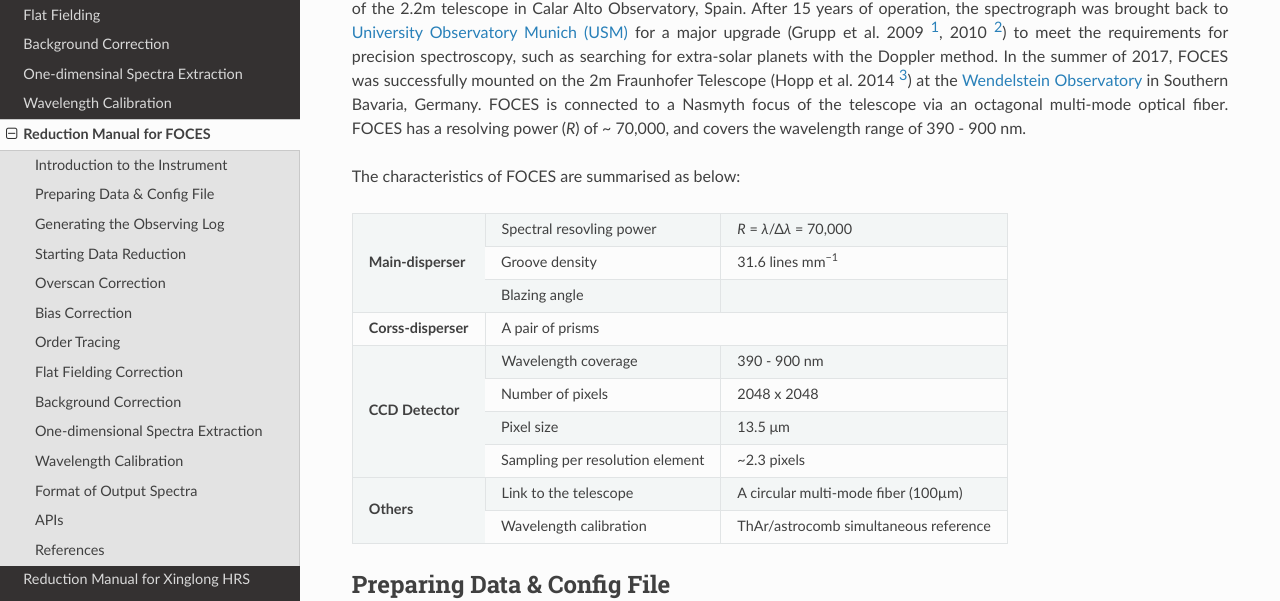
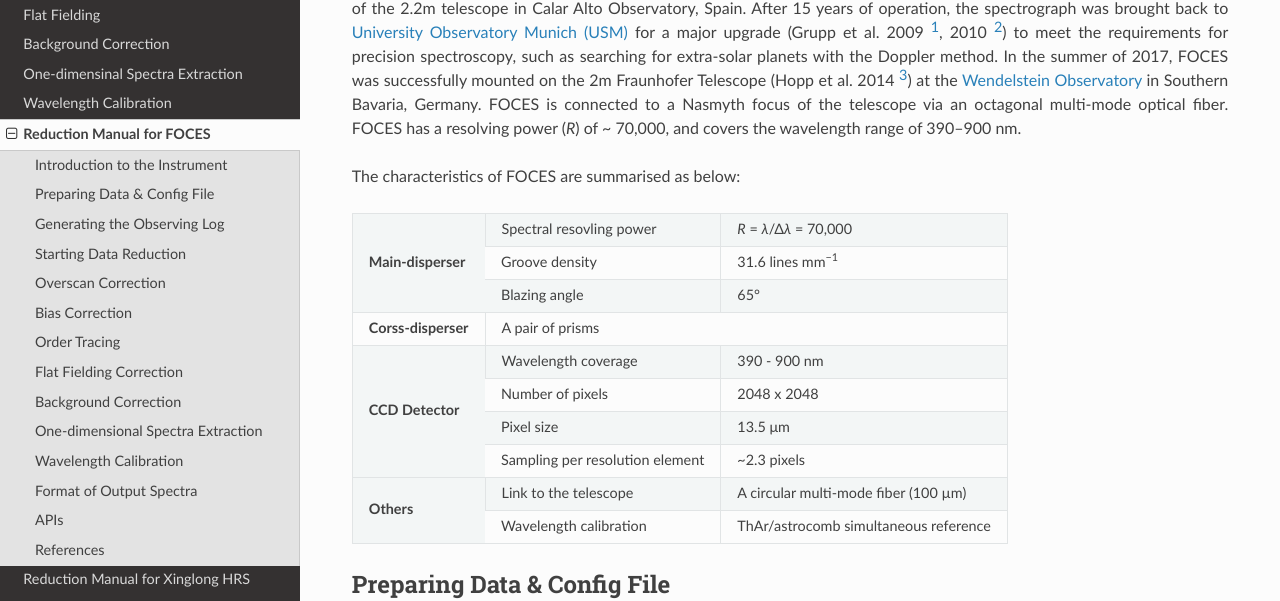
Before and after one commit to wangleon/gamse, a Sphinx documentation site: the page built from docs/manual.foces.rst, in a window 1280 px wide and 900 px high. Shown: the part 243-844 px from the top of the window. Built offline with Sphinx 7.4.7 and the Read the Docs theme 2.0.0, drawn with Linux system fonts in a browser that asks for light colours.

Commit message:
add more texts in docs

```diff
--- a/docs/manual.foces.rst
+++ b/docs/manual.foces.rst
@@ -20,7 +20,7 @@
 FOCES is connected to a Nasmyth focus of the telescope via an octagonal
 multi-mode optical fiber.
 FOCES has a resolving power (*R*) of ~ 70,000, and covers the wavelength range
-of 390 - 900 nm.
+of 390–900 nm.
 
 The characteristics of FOCES are summarised as below:
 
@@ -29,7 +29,7 @@
 |                     +---------------------------------+---------------------------------------+
 |                     | Groove density                  | 31.6 lines mm\ :sup:`−1`              |
 |                     +---------------------------------+---------------------------------------+
-|                     | Blazing angle                   |                                       |
+|                     | Blazing angle                   | 65°                                   |
 +---------------------+---------------------------------+---------------------------------------+
 | **Corss-disperser** | A pair of prisms                                                        |
 +---------------------+---------------------------------+---------------------------------------+
@@ -41,7 +41,7 @@
 |                     +---------------------------------+---------------------------------------+
 |                     | Sampling per resolution element | ~2.3 pixels                           |
 +---------------------+---------------------------------+---------------------------------------+
-| **Others**          | Link to the telescope           | A circular multi-mode fiber (100µm)   |
+| **Others**          | Link to the telescope           | A circular multi-mode fiber (100 µm)  |
 |                     +---------------------------------+---------------------------------------+
 |                     | Wavelength calibration          | ThAr/astrocomb simultaneous reference |
 +---------------------+---------------------------------+---------------------------------------+
```
Also changed, not shown: docs/config_file.rst (+32 -0 lines).
